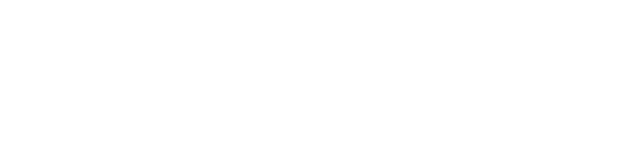
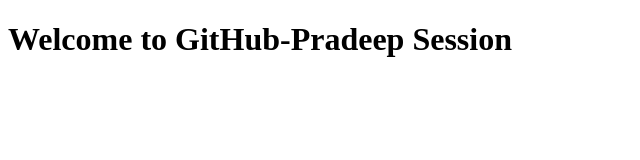
Before and after one commit to ainugiri/Dec2023_V1, a plain HTML site: page index.html in a window 1280 px wide. Shown: the whole page, without its empty margins (0-640 px from the left). Drawn offline with Linux system fonts and the light colour scheme.

Commit message:
Update index.html

```diff
--- a/index.html
+++ b/index.html
@@ -6,6 +6,6 @@
     <title>Document</title>
 </head>
 <body>
-
+    <h1>Welcome to GitHub-Pradeep Session</h1>
 </body>
 </html>
```
